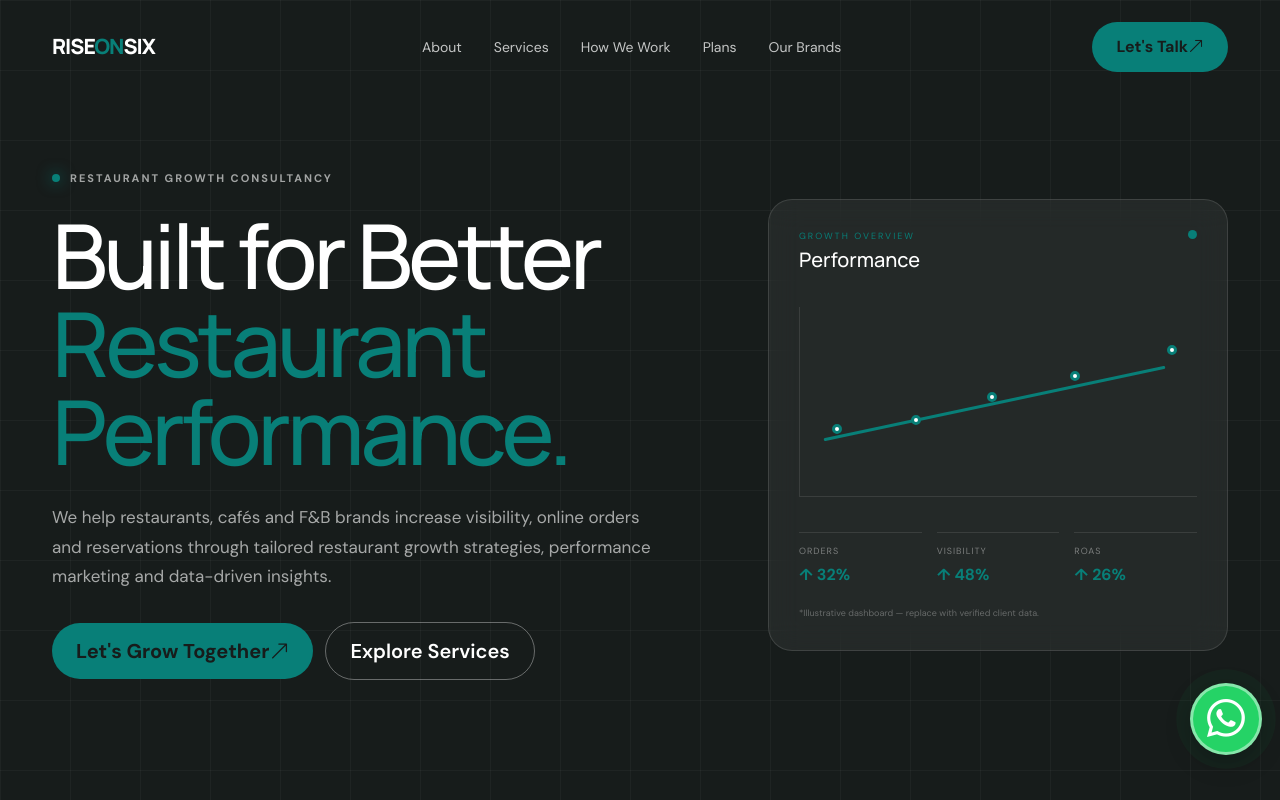
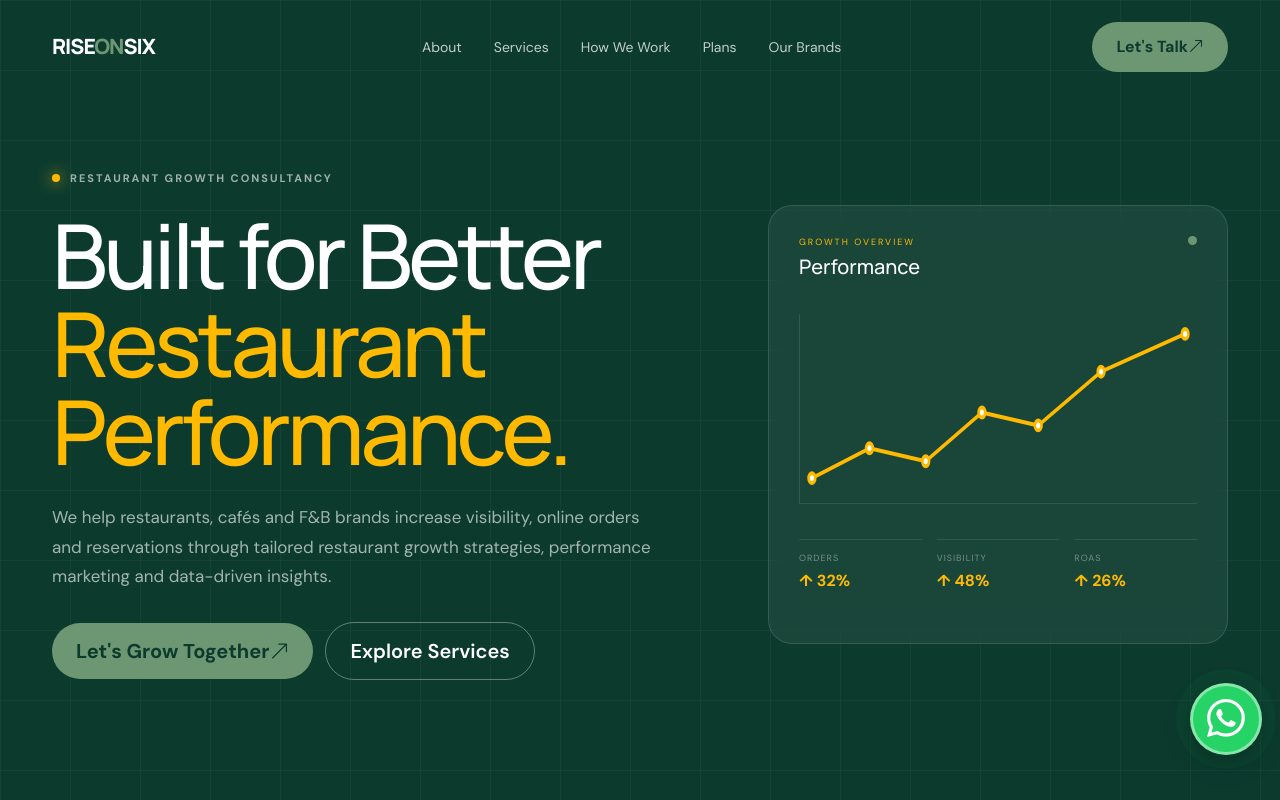
Before and after one commit to riseonsix/riseonsixx, a plain HTML site: page index.html in a window 1280 px wide. Shown: the top 800 px of the page. Drawn offline with nearby package versions, Linux system fonts and the light colour scheme.

Commit message:
commit 1

```diff
--- a/index.html
+++ b/index.html
@@ -213,16 +213,17 @@
 
 
                        <div class="chart-area">
-
-
-                           <div class="chart-line"></div>
-
-
-                           <div class="chart-point point-1"></div>
-                           <div class="chart-point point-2"></div>
-                           <div class="chart-point point-3"></div>
-                           <div class="chart-point point-4"></div>
-                           <div class="chart-point point-5"></div>
+                           <svg class="chart-graph" viewBox="0 0 600 190" preserveAspectRatio="none"
+                               aria-hidden="true">
+                               <polyline points="18,165 105,135 190,148 275,99 360,112 455,58 582,20" />
+                               <circle cx="18" cy="165" r="5" />
+                               <circle cx="105" cy="135" r="5" />
+                               <circle cx="190" cy="148" r="5" />
+                               <circle cx="275" cy="99" r="5" />
+                               <circle cx="360" cy="112" r="5" />
+                               <circle cx="455" cy="58" r="5" />
+                               <circle cx="582" cy="20" r="5" />
+                           </svg>
 
 
                        </div>
@@ -255,8 +256,7 @@
 
 
                        <p class="dashboard-note">
-                           *Illustrative dashboard — replace with verified
-                           client data.
+
                        </p>
 
 
@@ -764,7 +764,6 @@
 
 
                        <p>
-                           Build data-driven campaigns focused on your business goals driving more orders, reservations
                            and measurable growth.
                        </p>
 
--- a/style.css
+++ b/style.css
@@ -5,18 +5,23 @@
 
 
 :root {
-   --black: #171c1b;
-   --dark: #111716;
+   --forest: #0c3b2e;
+   --sage: #6d9773;
+   --tan: #bb8a52;
+   --yellow: #ffba00;
+
+   --black: var(--forest);
+   --dark: var(--forest);
    --white: #ffffff;
    --off-white: #f7f4ee;
    --grey: #68716e;
-   --light-grey: #ddf4ee;
+   --light-grey: #e2ebe3;
 
 
    /* RiseOnSix accent */
-   --accent: #087f78;
-   --mint: #ddf4ee;
-   --gold: #b8924b;
+   --accent: var(--sage);
+   --mint: var(--sage);
+   --gold: var(--yellow);
 
 
    --heading: "Manrope", sans-serif;
@@ -114,7 +119,7 @@ h6 {
 
 
 .section-heading h2 span {
-   color: var(--accent);
+   color: var(--yellow);
 }
 
 
@@ -198,7 +203,7 @@ h6 {
 
 
 .nav-link:hover {
-   color: white !important;
+   color: #ffba00 !important;
 }
 
 
@@ -244,8 +249,8 @@ h6 {
 
 
 .btn-primary-custom:hover {
-   background: white;
-   color: black;
+   background: var(--yellow);
+   color: var(--forest);
    transform: translateY(-2px);
 }
 
@@ -279,8 +284,9 @@ h6 {
 
 
 .btn-outline-custom:hover {
-   background: white;
-   color: black;
+   background: var(--yellow);
+   color: var(--forest);
+   border-color: var(--yellow);
 }
 
 
@@ -363,13 +369,13 @@ h6 {
    height: 8px;
 
 
-   background: var(--accent);
+   background: var(--yellow);
 
 
    border-radius: 50%;
 
 
-   box-shadow: 0 0 15px var(--accent);
+   box-shadow: 0 0 15px var(--yellow);
 }
 
 
@@ -391,7 +397,7 @@ h6 {
 
 
 .hero-section h1 span {
-   color: var(--accent);
+   color: var(--yellow);
 }
 
 
@@ -463,7 +469,7 @@ h6 {
    display: block;
 
 
-   color: var(--accent);
+   color: var(--yellow);
 
 
    font-size: 9px;
@@ -507,73 +513,28 @@ h6 {
 }
 
 
-.chart-line {
+.chart-graph {
    position: absolute;
-
-
-   width: 88%;
-   height: 3px;
-
-
-   top: 50%;
-   left: 5%;
-
-
-   background: var(--accent);
-
-
-   border-radius: 10px;
-
-
-   transform: rotate(-12deg);
-}
-
-
-.chart-point {
-   position: absolute;
-
-
-   width: 10px;
-   height: 10px;
-
-
-   background: white;
-
-
-   border: 3px solid var(--accent);
-
-
-   border-radius: 50%;
-}
-
-
-.point-1 {
-   left: 8%;
-   top: 62%;
-}
-
-
-.point-2 {
-   left: 28%;
-   top: 57%;
-}
-
-
-.point-3 {
-   left: 47%;
-   top: 45%;
-}
-
-
-.point-4 {
-   left: 68%;
-   top: 34%;
-}
-
-
-.point-5 {
-   right: 5%;
-   top: 20%;
+   inset: 0;
+   width: 100%;
+   height: 100%;
+   overflow: visible;
+}
+
+
+.chart-graph polyline {
+   fill: none;
+   stroke: var(--yellow);
+   stroke-width: 4;
+   stroke-linecap: round;
+   stroke-linejoin: round;
+}
+
+
+.chart-graph circle {
+   fill: white;
+   stroke: var(--yellow);
+   stroke-width: 4;
 }
 
 
@@ -617,7 +578,7 @@ h6 {
    margin-top: 4px;
 
 
-   color: var(--accent);
+   color: var(--yellow);
 }
 
 
@@ -853,7 +814,7 @@ h6 {
    right: 25px;
 
 
-   color: #aaa;
+   color: var(--tan);
 
 
    font-size: 11px;
@@ -1294,7 +1255,7 @@ h6 {
 
 
 .brands-heading h2 span {
-   color: var(--accent);
+   color: var(--yellow);
 
 
    font-style: italic;
@@ -1513,7 +1474,7 @@ h6 {
 
 
 .brand-logo:hover {
-   background: #202826;
+   background: var(--forest);
 
 
    border-color: rgba(255, 255, 255, 0.15);
@@ -2069,7 +2030,7 @@ footer a:not(.footer-logo) {
 
 
 footer a:hover {
-   color: white;
+   color: var(--yellow);
 }
 
 
@@ -3647,7 +3608,7 @@ footer a:hover {
 
 .founder-section {
    padding: 120px 0;
-   background: #f7f6f2;
+   background: var(--off-white);
    overflow: hidden;
 }
 
@@ -3669,7 +3630,7 @@ footer a:hover {
    position: absolute;
    width: 88%;
    height: 88%;
-   background: #111;
+   background: var(--dark);
    top: 25px;
    left: 25px;
    border-radius: 4px;
@@ -3699,7 +3660,7 @@ footer a:hover {
    right: -25px;
 
 
-   background: #fff;
+   background: var(--white);
    padding: 18px 24px;
 
 
@@ -3715,7 +3676,7 @@ footer a:hover {
    font-size: 10px;
    letter-spacing: 2px;
    font-weight: 700;
-   color: #777;
+   color: var(--grey);
 }
 
 
@@ -3743,7 +3704,7 @@ footer a:hover {
 
 .founder-section h2 span {
    display: block;
-   color: #777;
+   color: var(--grey);
 }
 
 
@@ -3761,7 +3722,7 @@ footer a:hover {
    font-size: 13px;
    text-transform: uppercase;
    letter-spacing: 1.5px;
-   color: #888;
+   color: var(--grey);
    margin-bottom: 28px;
 }
 
@@ -3809,8 +3770,8 @@ footer a:hover {
    padding: 14px 16px;
 
 
-   background: #fff;
-   border: 1px solid #e5e5e5;
+   background: var(--white);
+   border: 1px solid var(--light-grey);
 
 
    min-width: 170px;
@@ -3820,7 +3781,7 @@ footer a:hover {
 .founder-highlight strong {
    font-family: "Manrope", sans-serif;
    font-size: 13px;
-   color: #999;
+   color: var(--grey);
 }
 
 
@@ -3834,7 +3795,7 @@ footer a:hover {
 .founder-highlight span {
    display: block;
    font-size: 10px;
-   color: #888;
+   color: var(--grey);
    margin-top: 2px;
 }
 
```
